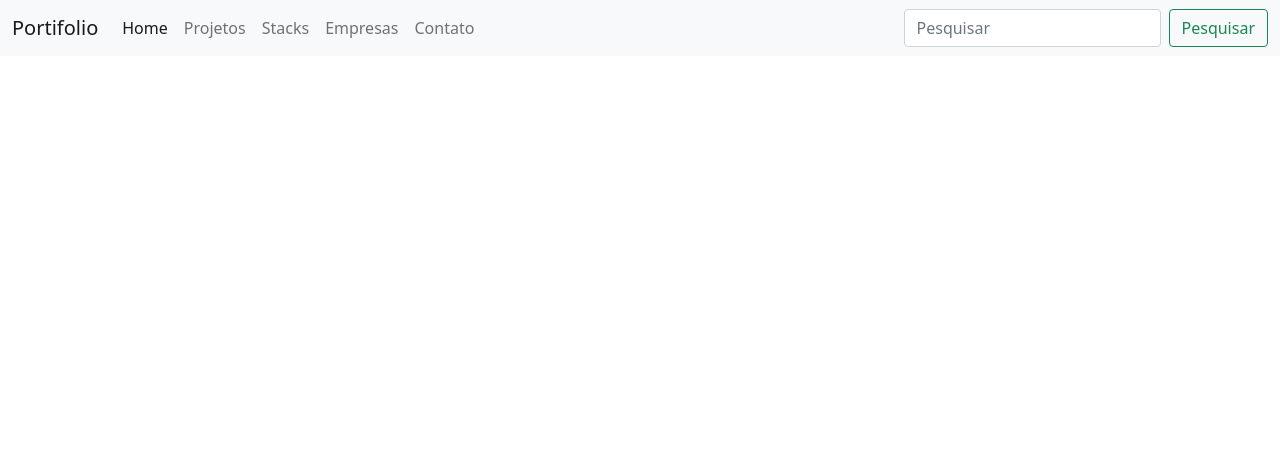
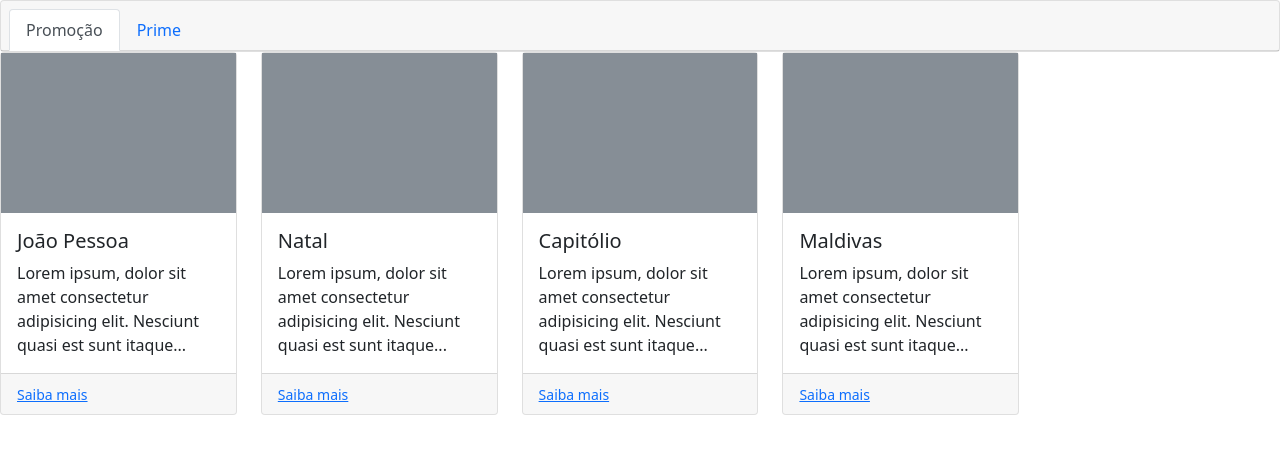
Before and after one commit to eduardo-lopes-95/NDD, a plain HTML site: page Semana2/Exercicios/Ex08/index.html in a window 1280 px wide. Drawn offline with nearby package versions, Linux system fonts and the light colour scheme.

Commit message:
Faltam as imagens

```diff
--- a/Semana2/Exercicios/Ex08/index.html
+++ b/Semana2/Exercicios/Ex08/index.html
@@ -1,44 +1,83 @@
 <!DOCTYPE html>
 <html lang="en">
+
 <head>
     <meta charset="UTF-8">
     <meta http-equiv="X-UA-Compatible" content="IE=edge">
     <meta name="viewport" content="width=device-width, initial-scale=1.0">
-    <link href="https://cdn.jsdelivr.net/npm/bootstrap@5.1.3/dist/css/bootstrap.min.css" rel="stylesheet" integrity="sha384-1BmE4kWBq78iYhFldvKuhfTAU6auU8tT94WrHftjDbrCEXSU1oBoqyl2QvZ6jIW3" crossorigin="anonymous">
+    <link href="https://cdn.jsdelivr.net/npm/bootstrap@5.1.3/dist/css/bootstrap.min.css" rel="stylesheet"
+        integrity="sha384-1BmE4kWBq78iYhFldvKuhfTAU6auU8tT94WrHftjDbrCEXSU1oBoqyl2QvZ6jIW3" crossorigin="anonymous">
     <link rel="stylesheet" href="style.css">
     <title>Document</title>
 </head>
+
 <body>
-    <nav class="navbar navbar-expand-lg navbar-light bg-light">
-        <div class="container-fluid">
-          <a class="navbar-brand" href="#">Portifolio</a>
-          <button class="navbar-toggler" type="button" data-bs-toggle="collapse" data-bs-target="#navbarSupportedContent" aria-controls="navbarSupportedContent" aria-expanded="false" aria-label="Toggle navigation">
-            <span class="navbar-toggler-icon"></span>
-          </button>
-          <div class="collapse navbar-collapse" id="navbarSupportedContent">
-            <ul class="navbar-nav me-auto mb-2 mb-lg-0">
-              <li class="nav-item">
-                <a class="nav-link active" aria-current="page" href="#">Home</a>
-              </li>
-              <li class="nav-item">
-                <a class="nav-link" href="#">Projetos</a>
-              </li>
-              <li class="nav-item">
-                <a class="nav-link" href="#">Stacks</a>
-              </li>
-              <li class="nav-item">
-                <a class="nav-link" href="#">Empresas</a>
-              </li>
-              <li class="nav-item">
-                <a class="nav-link" href="#">Contato</a>
-              </li>
+    <div class="card text-center">
+        <div class="card-header">
+            <ul class="nav nav-tabs card-header-tabs">
+                <li class="nav-item">
+                    <a class="nav-link active" aria-current="true" href="#">Promoção</a>
+                </li>
+                <li class="nav-item">
+                    <a class="nav-link" href="#">Prime</a>
+                </li>
             </ul>
-            <form class="d-flex">
-              <input class="form-control me-2" type="search" placeholder="Pesquisar" aria-label="Search">
-              <button class="btn btn-outline-success" type="submit">Pesquisar</button>
-            </form>
-          </div>
         </div>
-      </nav>
+    </div>
+    <div class="row row-cols-1 row-cols-md-5 g-4">
+        <div class="col">
+            <div class="card">
+                <div style="width: 100%; height: 20vh; background: #868e96;"></div>
+                <div class="card-body">
+                    <h5 class="card-title">João Pessoa</h5>
+                    <p class="card-text">Lorem ipsum, dolor sit amet consectetur adipisicing elit. Nesciunt quasi est
+                        sunt itaque...</p>
+                </div>
+                <div class="card-footer">
+                    <small class="text-muted"><a href="#">Saiba mais</a></small>
+                </div>
+            </div>
+        </div>
+        <div class="col">
+            <div class="card">
+                <div style="width: 100%; height: 20vh; background: #868e96;"></div>
+                <div class="card-body">
+                    <h5 class="card-title">Natal</h5>
+                    <p class="card-text">Lorem ipsum, dolor sit amet consectetur adipisicing elit. Nesciunt quasi est
+                        sunt itaque...</p>
+                </div>
+                <div class="card-footer">
+                    <small class="text-muted"><a href="#">Saiba mais</a></small>
+                </div>
+            </div>
+        </div>
+        <div class="col">
+            <div class="card">
+                <div style="width: 100%; height: 20vh; background: #868e96;"></div>
+                <div class="card-body">
+                    <h5 class="card-title">Capitólio</h5>
+                    <p class="card-text">Lorem ipsum, dolor sit amet consectetur adipisicing elit. Nesciunt quasi est
+                        sunt itaque...</p>
+                </div>
+                <div class="card-footer">
+                    <small class="text-muted"><a href="#">Saiba mais</a></small>
+                </div>
+            </div>
+        </div>
+        <div class="col">
+            <div class="card">
+                <div style="width: 100%; height: 20vh; background: #868e96;"></div>
+                <div class="card-body">
+                    <h5 class="card-title">Maldivas</h5>
+                    <p class="card-text">Lorem ipsum, dolor sit amet consectetur adipisicing elit. Nesciunt quasi est
+                        sunt itaque...</p>
+                </div>
+                <div class="card-footer">
+                    <small class="text-muted"><a href="#">Saiba mais</a></small>
+                </div>
+            </div>
+        </div>
+    </div>
 </body>
+
 </html>
```
Also changed, not shown: Semana2/Exercicios/Ex09/index.html (added, +44 -0 lines), Semana2/Exercicios/Ex09/style.css (added), Semana2/Exercicios/Ex09/style.scss (added), 2 other files.
